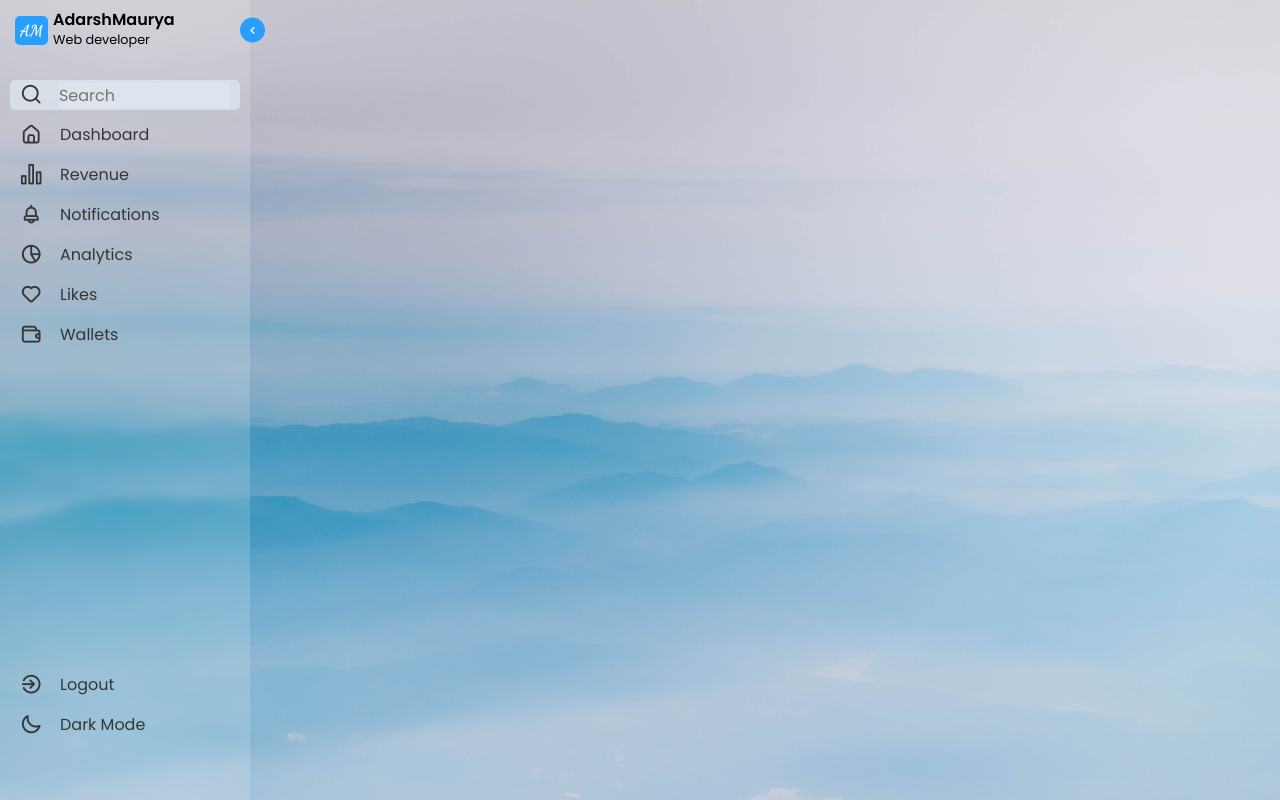
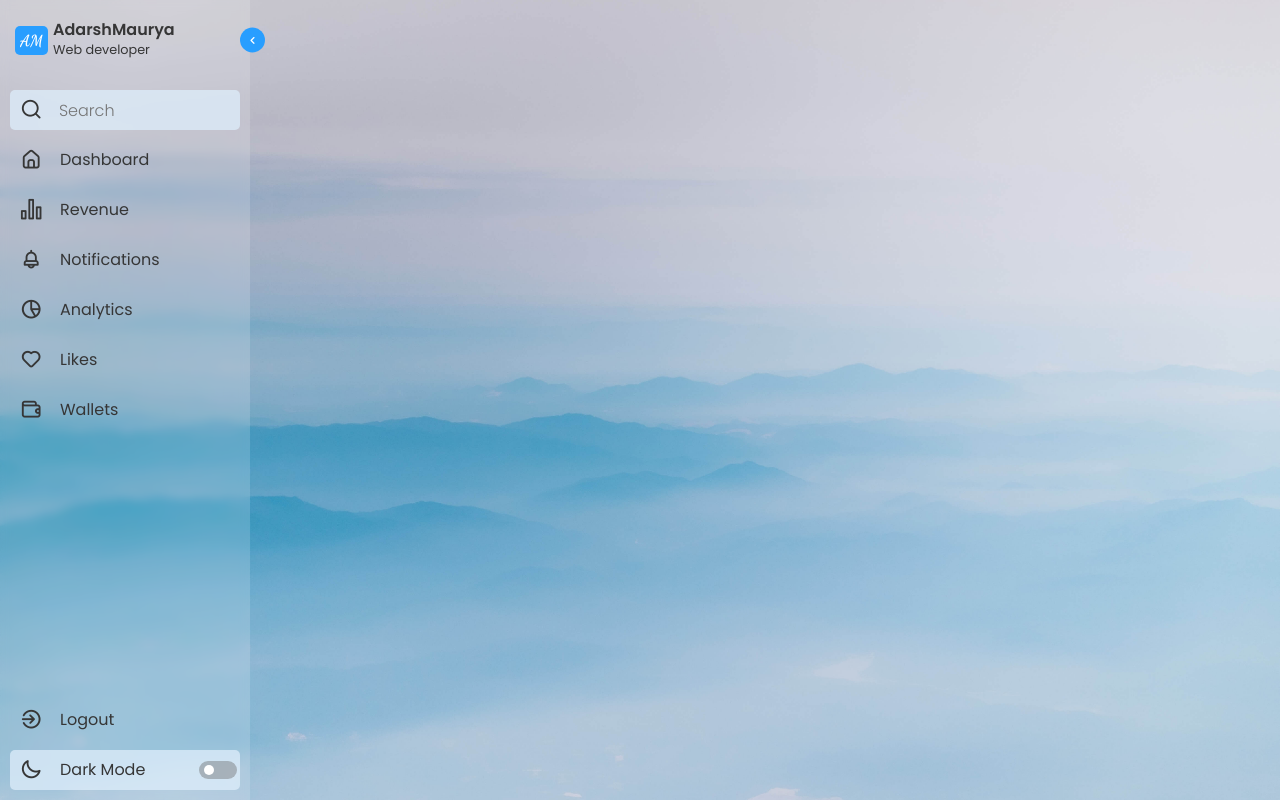
Before and after one commit to adarshmaurya54/StylishSidebar, a plain HTML site: page index.html in a window 1280 px wide. Both pictures are taken after a click on the icon 67 px from the left and 30 px from the top of the page. Drawn offline with nearby package versions, Linux system fonts and the light colour scheme.

Commit message:
done side bar

```diff
--- a/index.html
+++ b/index.html
@@ -9,6 +9,9 @@
     <script src="https://kit.fontawesome.com/1959c63fe0.js" crossorigin="anonymous"></script>
 </head>
 <body>
+    <div class="overlay">
+
+    </div>
     <div class="sidebar">
             <div class="logo">
                 <h1>AM</h1>
@@ -33,7 +36,14 @@
                 <div>
                     <ul class="bottom">
                         <li><a href="#"><i class="uil uil-sign-out-alt"></i> <p>Logout</p></a></li>
-                        <li><a href="#"><i class="uil uil-moon"></i> <p>Dark Mode</p></a></li>
+                        <li class="dark-mode">
+                            <p style="opacity: 0;"><i class="uil uil-moon"></i><i class="uil uil-sun"></i> <span>Dark Mode</span></p>
+                            <div class="slider">
+                                <div class="slide-btn">
+
+                                </div>
+                            </div>
+                        </li>
                     </ul>
                 </div>
             </div>
--- a/script.js
+++ b/script.js
@@ -5,6 +5,19 @@ const details = document.querySelector(".details");
 const searchIcon = document.querySelector(".uil-search");
 const pTags = document.getElementsByTagName("p");
 let i = 0;
+const body = document.querySelector("body");
+const slidebtn = body.querySelector(".slide-btn");
+slidebtn.addEventListener("click",function (){
+    body.classList.toggle("dark");
+})
+togglebtn.classList.add("uil-angle-right")
+togglebtn.classList.remove("uil-angle-left")
+sidebar.style.width = 65 + "px";
+details.style.opacity = "0";
+inputbox.style.opacity = "0";
+for (let j = 2; j < pTags.length; j++) {
+    pTags[j].style.opacity = "0";
+}
 togglebtn.addEventListener("click", function () {
     if (i % 2 == 0) {
         togglebtn.classList.remove("uil-angle-right")
--- a/style.css
+++ b/style.css
@@ -4,6 +4,30 @@
     margin: 0;
     box-sizing: border-box;
     font-family: 'Poppins', sans-serif;
+}
+:root{
+    --bg: rgba(255, 255, 255, 0.158);
+    --darkbuttoncolor: #ffffff;
+    --color:  rgb(54, 54, 54);
+    --logoColor: #289eff;
+    --linkbgColor: #dee7eec2;
+    --linkbgColor2: #ddedfac2;
+
+}
+body.dark{
+    --darkbuttoncolor: #000000;
+    --bg: rgba(22, 22, 22, 0.705);
+    --color:  #ffffff;
+    --logoColor: #289eff;
+    --linkbgColor: #4f5255c2;
+    --linkbgColor2: #222b31c2;
+    --overlaybg: #000000ad;
+}
+.overlay{
+    position: absolute;
+    background-color: var(--overlaybg);
+    width: 100%;
+    height: 100%;
 }
 body{
     background-image: url(./images/hero-bg.jpg);
@@ -15,14 +39,16 @@ body{
 .sidebar{
     backdrop-filter: blur(5px);
     /* width: 200px; */
-    width: 65px;
+    width: 80px;
     height: 100vh;
-    background-color: rgba(255, 255, 255, 0.158);
-    padding: 10px;
-    transition: width 1s ease-in-out;
+    background-color: var(--bg);
+    padding: 0 10px;
+    /* padding-top: 30px; */
+    transition: width 1s ease-in-out,background-color 0.5s ease;
 }
 
 .logo{
+    height: 10vh;
     padding-left: 5px;
     user-select: none;
     display: flex;
@@ -31,7 +57,7 @@ body{
     position: relative!important;
 }
 .logo h1{
-    background-color: #289eff;
+    background-color: var(--logoColor);
     padding: 5px 5px;
     font-size: 1em;
     border-radius: 5px;
@@ -39,6 +65,7 @@ body{
     font-family: 'Dancing Script', cursive;
 }
 .details{
+    color: var(--color);
     opacity: 0;
     transition: opacity 0.3s ease;
     display: flex;
@@ -59,7 +86,7 @@ body{
 }
 .logo i{
     cursor: pointer;
-    background-color: #289eff;
+    background-color: var(--logoColor);
     width: 25px;
     height: 25px;
     line-height: 26px;
@@ -73,8 +100,7 @@ body{
 }
 .links{
     overflow: hidden;
-    height: 85vh;
-    margin: 20px 0;
+    height: 90vh;
     display: flex;
     flex-direction: column;
     justify-content: space-between;
@@ -94,34 +120,39 @@ body{
     margin-right: 10px;
     outline: none;
     border: none;
-    background-color: #dee7eec2;
+    background-color:  transparent;
     font-size: 1em;
-    color: rgb(155, 155, 155);
+    color: var(--color);
+    font-weight: 300;
     transition: opacity 0.3s ease;
 }
-
-.links ul li a i,.search-box i{
+.uil-sun{
+    position: absolute;
+    opacity: 0;
+}
+.links ul li a i,.search-box i,.links ul li>p i{
     display: block;
     font-size: 1.4em;
     width: 40px;
 }
-.links ul li a,.search-box{
+.links ul li a,.search-box,.dark-mode p{
     line-height: 10px;
-    height: 30px;
+    height: 40px;
     display: flex;
     align-items: center;
     border-radius: 5px;
     padding-left: 10px;
     text-decoration: none;
-    color: rgb(54, 54, 54);
+    color: var(--color);
     width: 100%;
     transition: background-color 0.3s ease;
 }
+
 .links ul li a:hover{
-    background-color: #dee7eec2;
+    background-color: var(--linkbgColor);
 }
 .search-box{
-    background-color: #dee7eec2;
+    background-color: var(--linkbgColor2);
     position: relative;
     justify-content: end;
 }
@@ -129,3 +160,55 @@ body{
 .bottom>li a i{
     font-size: 1.4em!important;
 }
+.slider{
+    display: flex;
+    align-items: center;
+    justify-content: center;
+    height: 30px;
+    width: 64px;
+    position: absolute;
+    right: 0;
+}
+.dark-mode{
+    background-color: var(--linkbgColor2);
+    display: flex;
+    align-items: center;
+    justify-content: center;
+    border-radius: 5px;
+}
+.slider .slide-btn{
+    width: 60%;
+    height: 60%;
+    border-radius: 25px;
+    background: #6b6b6b6c;
+    position: relative;
+    cursor: pointer;
+}
+.slide-btn::before{
+    content: '';
+    position: absolute;
+    left: 5px;
+    top: 50%;
+    transform: translateY(-50%);
+    background: var(--darkbuttoncolor);
+    height: 10px;
+    width: 10px;
+    border-radius: 50%;
+    transition: all 0.5s ease;
+}
+
+body.dark .slide-btn::before{
+    left:  23px!important;
+}
+body.dark .uil-sun,body.dark .uil-moon{
+    transition: opacity 0.4s ease;
+}
+body.dark .uil-sun{
+    opacity: 1;
+}
+body.dark .uil-moon{
+    opacity: 0;
+}
+body.dark{
+    color: black;
+}
```
